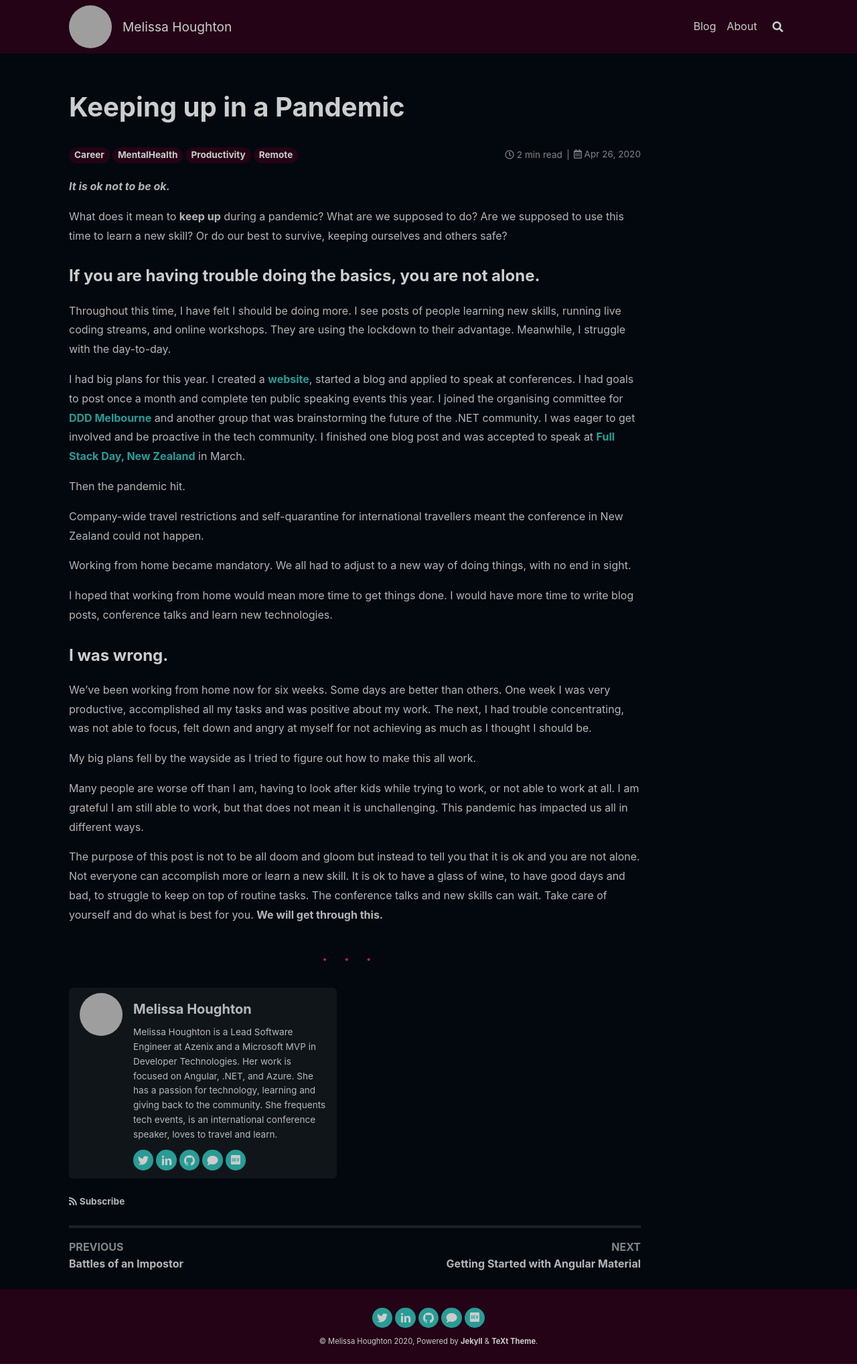
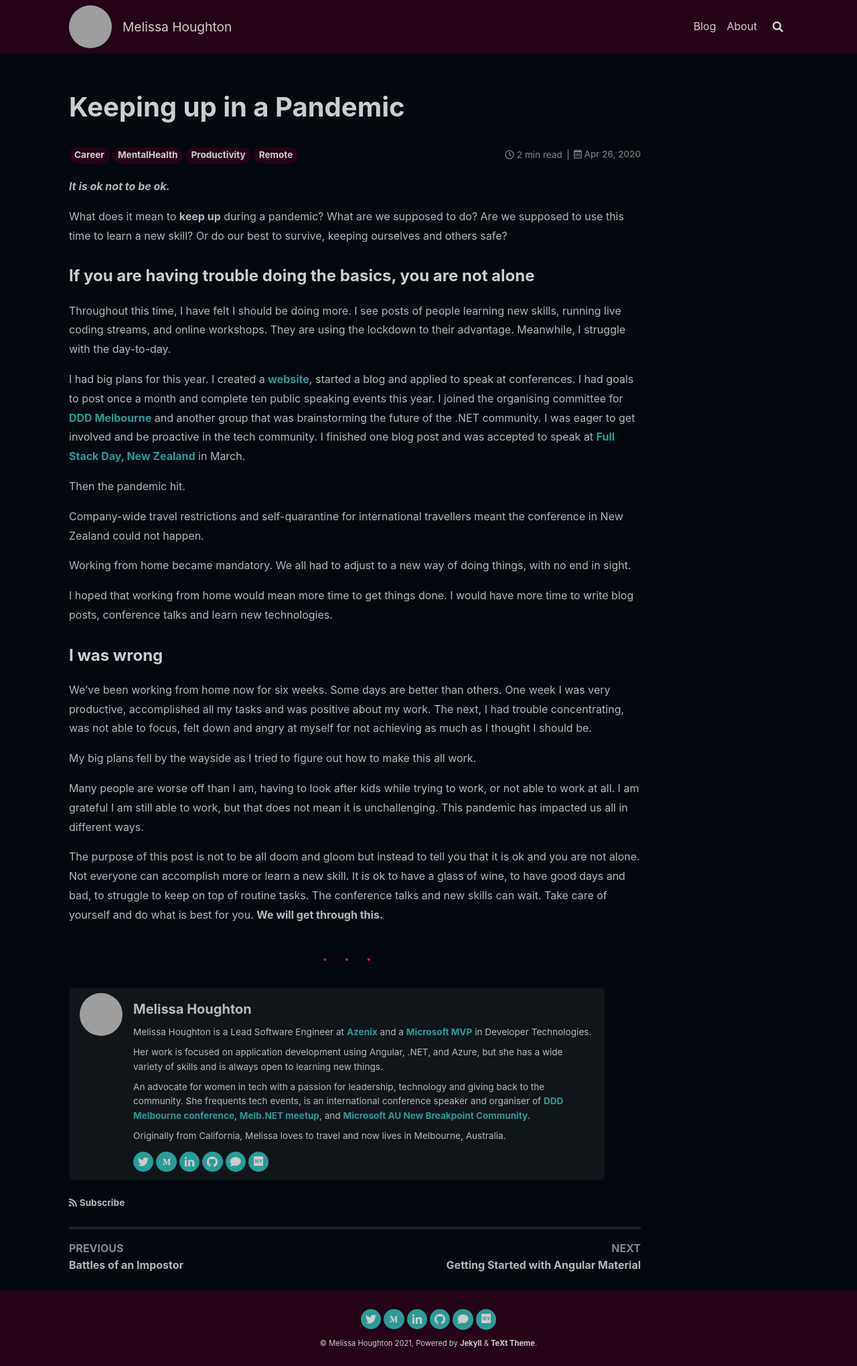
Before and after one commit to melissahoughton/melissahoughton.github.io, a Jekyll site: the page built from _posts/2020-04-26-keeping-up.md, in a window 1280 px wide. Shown: the whole page at 67% size. Built offline with Jekyll 4.4.1, drawn with Linux system fonts in a browser that asks for light colours; nearby versions of some CDN libraries; comment, search, counter and statistics services are not loaded; grey boxes are pictures that could not be loaded.

```diff
--- a/_config.yml
+++ b/_config.yml
@@ -41,7 +41,7 @@ author:
   weibo: # "user_id"   the last part of your profile url, e.g. https://www.weibo.com/user_id/profile?...
   googleplus: # "user_id"   the last part of your profile url, e.g. https://plus.google.com/u/0/user_id
   telegram: # "user_name" the last part of your profile url, e.g. https://t.me/user_name
-  medium: # "user_name" the last part of your profile url, e.g. https://medium.com/user_name
+  medium: "@melissahoughton-dev" # "user_name" the last part of your profile url, e.g. https://medium.com/user_name
   zhihu: # "user_name" the last part of your profile url, e.g. https://www.zhihu.com/people/user_name
   douban: # "user_name" the last part of your profile url, e.g. https://www.douban.com/people/user_name
   linkedin: melissa-houghton # "user_name" the last part of your profile url, e.g. https://www.linkedin.com/in/user_name
--- a/_includes/article/footer/author-profile.html
+++ b/_includes/article/footer/author-profile.html
@@ -36,9 +36,8 @@
         </p>
       {%- endif -%}
 
-      {%- if _author.bio -%}
-        <p itemprop="description">{{ _author.bio }}</p>
-      {%- endif -%}
+      <div itemprop="description">{%- include bio.html -%}</div>
+
       <div class="author-profile__links">
         {%- include author-links.html author=_author -%}
       </div>
--- a/_posts/2020-04-26-keeping-up.md
+++ b/_posts/2020-04-26-keeping-up.md
@@ -9,7 +9,7 @@ key: keeping-up
 
 What does it mean to __keep up__ during a pandemic? What are we supposed to do? Are we supposed to use this time to learn a new skill? Or do our best to survive, keeping ourselves and others safe?
 
-### If you are having trouble doing the basics, you are not alone.
+### If you are having trouble doing the basics, you are not alone
 
 Throughout this time, I have felt I should be doing more. I see posts of people learning new skills, running live coding streams, and online workshops. They are using the lockdown to their advantage. Meanwhile, I struggle with the day-to-day.
 
@@ -23,8 +23,7 @@ Working from home became mandatory. We all had to adjust to a new way of doing t
 
 I hoped that working from home would mean more time to get things done. I would have more time to write blog posts, conference talks and learn new technologies.
 
-
-### I was wrong.
+### I was wrong
 
 We've been working from home now for six weeks. Some days are better than others. One week I was very productive, accomplished all my tasks and was positive about my work. The next, I had trouble concentrating, was not able to focus, felt down and angry at myself for not achieving as much as I thought I should be.
 
--- a/_sass/components/_author-profile.scss
+++ b/_sass/components/_author-profile.scss
@@ -1,5 +1,5 @@
 .author-profile {
-  max-width: 25rem;
+  max-width: 50rem;
   padding: map-get($spacers, 2) map-get($spacers, 3);
   margin: map-get($spacers, 4) 0;
   font-size: map-get($base, font-size-sm);
```
Also changed, not shown: _data/locale.yml (+5 -5 lines), _posts/2021-06-13-aloha-maui.md (+2 -2 lines), Gemfile.lock.
